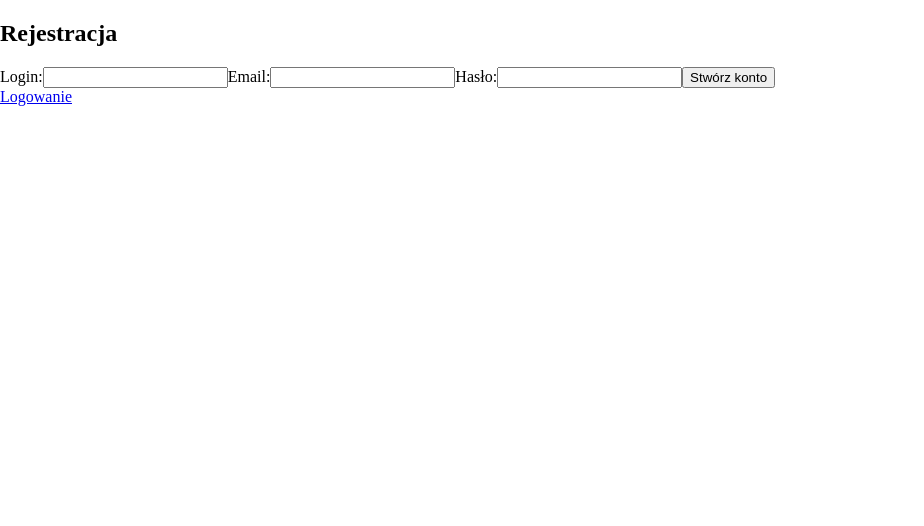
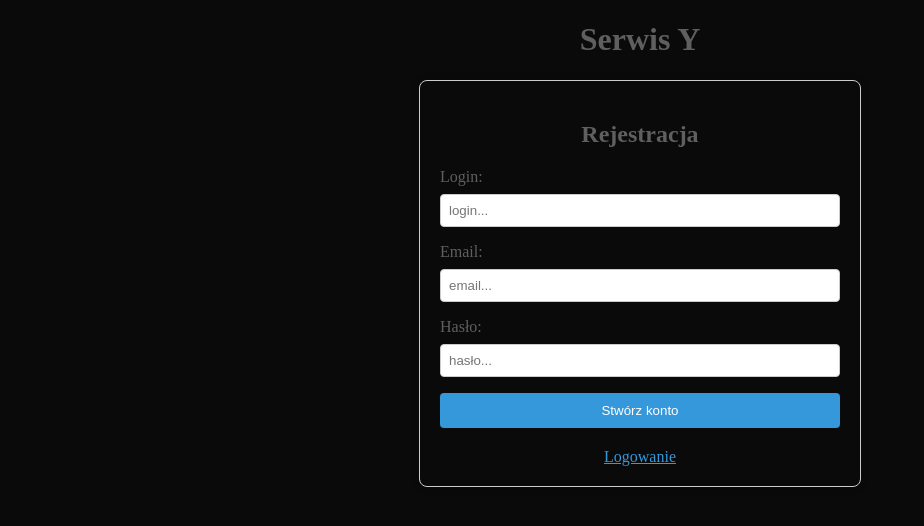
Before and after one commit to olewna/vue3_y.com, a Vue app in the folder frontend/: page /register in a window 1280 px wide. Shown: the top 526 px of the page, without its empty margins (0-924 px from the left). Built offline with nearby package versions, Linux system fonts and the light colour scheme; no server answers.

Commit message:
added avatar - user details

```diff
--- /dev/null
+++ b/frontend/src/components/Account.vue
@@ -0,0 +1,75 @@
+<template>
+    <div class="account" v-if="user">
+        <h1>Account</h1>
+        <div class="user-info">
+            <img src="@/assets/awatar.jpg" alt="awatar_default">
+            <div class="user-details">
+                <h2>&#64;{{ user.login }}</h2>
+                <h5>{{ user.id }}</h5>
+                <h3>{{ user.email }}</h3>
+            </div>
+        </div>
+        <router-link to="/home">Strona główna</router-link>
+    </div>
+</template>
+
+<script>
+import userService from '@/service/userService';
+
+export default {
+    name: 'Account',
+    props: ['id'],
+    data() {
+        return {
+            user: null,
+        }
+    },
+    created() {
+        userService.getUserById(this.$props.id).then((response) => {
+            this.user = response.data;
+            console.log(response.data)
+        }).catch(err => {
+            console.log(err);
+        })
+    }
+}
+</script>
+
+<style scoped>
+.account {
+    max-width: 600px;
+    margin: auto;
+    padding: 20px;
+    display: flex;
+    flex-direction: column;
+    align-items: center;
+    text-align: center;
+}
+
+.user-info {
+    display: flex;
+    align-items: center;
+    margin-top: 20px;
+}
+
+.user-details {
+    margin-left: 20px;
+    text-align: left;
+    color: white;
+}
+
+img {
+    width: 100px;
+    /* Dostosuj szerokość obrazka według potrzeb */
+    height: auto;
+    /* Zachowaj proporcje obrazka */
+    border-radius: 50%;
+    border: 2px solid #ccc;
+}
+
+router-link {
+    margin-top: 20px;
+    text-decoration: none;
+    color: #3498db;
+}
+</style>
--- a/frontend/src/components/Navbar.vue
+++ b/frontend/src/components/Navbar.vue
@@ -3,7 +3,8 @@ import loginService from '@/service/loginService';
     <div class="navbar">
         | <div>„Serwis Y”</div> |
         <router-link to="/home">Lista osób</router-link> |
-        <router-link to="/account">konto {{ user.login }}</router-link> |
+        <router-link class="account" :to="'/account/' + user.id">konto {{ user.login }} <img src="@/assets/awatar.jpg"
+                alt="awatar_default"></router-link> |
         <div @click="logout">Wyloguj</div>
     </div>
 </template>
@@ -37,5 +38,17 @@ export default {
 .navbar {
     display: flex;
     justify-content: space-around;
+    align-items: center;
+}
+
+.account {
+    display: flex;
+    align-items: center;
+
+}
+
+img {
+    margin-left: 10px;
+    width: 30px;
 }
 </style>
--- /dev/null
+++ b/frontend/src/components/Post.vue
@@ -0,0 +1,17 @@
+<template>
+    <div class="post">
+        <h1>{{ post.title }}</h1>
+    </div>
+</template>
+
+<script>
+export default {
+    name: 'Post',
+    props: {
+        post: {
+            type: Object,
+            required: true
+        }
+    }
+}
+</script>
--- a/frontend/src/components/views/Home.vue
+++ b/frontend/src/components/views/Home.vue
@@ -1,26 +1,29 @@
 <template>
     <Navbar :user="user" />
     <h1>Home!</h1>
-    <div v-for="user in users">
-        {{ user.login }}
-    </div>
+
+    <Post v-for="post in posts" :key="post.id" :post="post" />
 </template>
 
 <script>
 import { watchEffect, computed } from "vue";
 import { mapGetters } from "vuex";
 import userService from '@/service/userService';
+import postsService from '@/service/postsService';
 import Navbar from '@/components/Navbar.vue'
+import Post from '@/components/Post.vue'
 
 
 export default {
     name: "Home",
     components: {
-        Navbar
+        Navbar,
+        Post
     },
     data() {
         return {
-            users: null
+            users: null,
+            posts: null
         }
     },
     computed: {
@@ -32,11 +35,23 @@ export default {
             userService.getUsers()
                 .then(response => {
                     this.users = response.data;
+                    postsService.getPosts()
+                        .then(response => {
+                            this.posts = response.data;
+                        })
+                        .catch(err => {
+                            console.log(err);
+                            localStorage.removeItem("user")
+                            this.$router.go("/login");
+                        })
                 })
                 .catch(err => {
                     console.log(err);
+                    localStorage.removeItem("user")
+                    this.$router.go("/login");
                     // this.$router.push({ name: 'NetworkError' })
                 })
+
         })
 
     },
--- a/frontend/src/components/views/Login.vue
+++ b/frontend/src/components/views/Login.vue
@@ -1,17 +1,20 @@
 <template>
-    <div>
+    <div class="container">
+        <h1>Serwis Y</h1>
+        <div class="login">
             <h2>Logowanie</h2>
             <form @submit.prevent="login">
                 <label for="email">Email:</label>
-            <input type="text" id="email" v-model="email" required>
+                <input type="text" id="email" v-model="email" placeholder="email..." required>
 
                 <label for="password">Hasło:</label>
-            <input type="password" id="password" v-model="password" required>
+                <input type="password" id="password" v-model="password" placeholder="hasło..." required>
 
                 <button type="submit">Zaloguj</button>
                 <div>{{ this.msg }}</div>
             </form>
             <router-link to="/register">Zarejestuj się</router-link>
+        </div>
     </div>
 </template>
 
@@ -53,5 +56,69 @@ export default {
 </script>
 
 <style scoped>
-/* Opcjonalne style komponentu */
+.container {
+    height: 100%;
+    margin: 0;
+}
+
+.login {
+    max-width: 400px;
+    margin: 0 auto;
+    padding: 20px;
+    border: 1px solid #ccc;
+    border-radius: 8px;
+    box-shadow: 0 0 10px rgba(0, 0, 0, 0.1);
+}
+
+h2,
+h1 {
+    text-align: center;
+}
+
+form {
+    display: flex;
+    flex-direction: column;
+}
+
+label {
+    margin-bottom: 8px;
+}
+
+input {
+    padding: 8px;
+    margin-bottom: 16px;
+    border: 1px solid #ccc;
+    border-radius: 4px;
+}
+
+button {
+    padding: 10px;
+    background-color: #3498db;
+    color: #fff;
+    border: none;
+    border-radius: 4px;
+    cursor: pointer;
+}
+
+button:hover {
+    background-color: #2980b9;
+}
+
+div {
+    margin-top: 10px;
+}
+
+a {
+    margin-top: 10px;
+    text-align: center;
+    text-decoration: none;
+    color: #3498db;
+    display: block;
+    text-decoration: underline;
+
+}
+
+a:hover {
+    color: #2980b9;
+}
 </style>
--- a/frontend/src/components/views/Register.vue
+++ b/frontend/src/components/views/Register.vue
@@ -1,20 +1,23 @@
 <template>
-    <div>
+    <div class="container">
+        <h1>Serwis Y</h1>
+        <div class="register">
             <h2>Rejestracja</h2>
             <form @submit.prevent="register">
                 <label for="login">Login:</label>
-            <input type="text" id="login" v-model="login" required>
+                <input type="text" id="login" v-model="login" placeholder="login..." required>
 
                 <label for="email">Email:</label>
-            <input type="text" id="email" v-model="email" required>
+                <input type="text" id="email" v-model="email" placeholder="email..." required>
 
                 <label for="password">Hasło:</label>
-            <input type="password" id="password" v-model="password" required>
+                <input type="password" id="password" v-model="password" placeholder="hasło..." required>
 
                 <button type="submit">Stwórz konto</button>
                 <div>{{ this.msg }}</div>
                 <router-link to="/login">Logowanie</router-link>
             </form>
+        </div>
     </div>
 </template>
 
@@ -51,5 +54,68 @@ export default {
 </script>
 
 <style scoped>
-/* Opcjonalne style komponentu */
+.container {
+    height: 100%;
+    margin: 0;
+}
+
+.register {
+    max-width: 400px;
+    margin: 0 auto;
+    padding: 20px;
+    border: 1px solid #ccc;
+    border-radius: 8px;
+    box-shadow: 0 0 10px rgba(0, 0, 0, 0.1);
+}
+
+h2,
+h1 {
+    text-align: center;
+}
+
+form {
+    display: flex;
+    flex-direction: column;
+}
+
+label {
+    margin-bottom: 8px;
+}
+
+input {
+    padding: 8px;
+    margin-bottom: 16px;
+    border: 1px solid #ccc;
+    border-radius: 4px;
+}
+
+button {
+    padding: 10px;
+    background-color: #3498db;
+    color: #fff;
+    border: none;
+    border-radius: 4px;
+    cursor: pointer;
+}
+
+button:hover {
+    background-color: #2980b9;
+}
+
+div {
+    margin-top: 10px;
+}
+
+a {
+    margin-top: 10px;
+    text-align: center;
+    text-decoration: none;
+    color: #3498db;
+    display: block;
+    text-decoration: underline;
+}
+
+a:hover {
+    color: #2980b9;
+}
 </style>
--- a/frontend/src/router/router.js
+++ b/frontend/src/router/router.js
@@ -3,6 +3,7 @@ import Home from "@/components/views/Home.vue";
 import Login from "@/components/views/Login.vue";
 import Register from "@/components/views/Register.vue";
 import PageNotFound from "@/components/views/PageNotFound.vue";
+import Account from "@/components/Account.vue";
 import store from "@/store/store.js";
 
 const routes = [
@@ -26,8 +27,10 @@ const routes = [
     component: Register,
   },
   {
-    path: "/account",
+    path: "/account/:id",
     name: "Account",
+    props: true,
+    component: Account,
   },
   {
     path: "/:pathMatch(.*)*",
--- a/frontend/src/style.css
+++ b/frontend/src/style.css
@@ -7,4 +7,6 @@ html {
 body {
   margin: 0;
   padding: 0;
+  background-color: rgb(10 10 10);
+  color: rgb(95 95 95);
 }
```
Also changed, not shown: frontend/src/components/PostForm.vue (added, +46 -0 lines), frontend/src/assets/awatar.jpg (added). Lines whose indentation alone changed are shown as unchanged.
